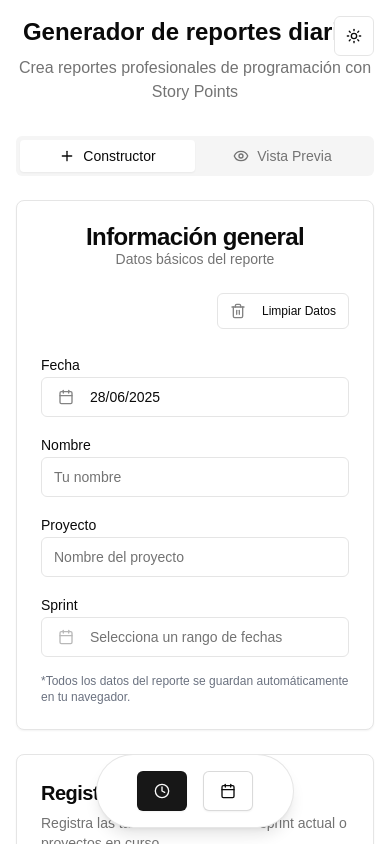
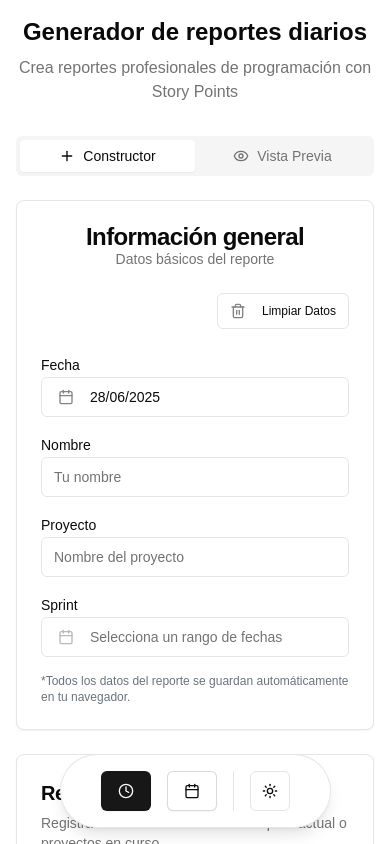
Before and after one commit to danielfr9/report-builder, a Next.js app: page / in a window 390 px wide. Shown: the top 844 px of the page. Built offline with nearby package versions, Linux system fonts and the light colour scheme.

Commit message:
Integrate Separator component and adjust finishDate handling in task mappings for Daily and Weekly reports. Update UI to ensure ThemeToggle visibility on mobile devices, enhancing layout and user experience.

```diff
--- a/app/page.tsx
+++ b/app/page.tsx
@@ -3,6 +3,7 @@
 import DailyReportScreen from "@/components/reports/daily-report-screen";
 import WeeklyReportScreen from "@/components/reports/weekly-report-screen";
 import { Button } from "@/components/ui/button";
+import { Separator } from "@/components/ui/separator";
 import { ThemeToggle } from "@/components/ui/theme-toggle";
 import {
   V3_DAILY_REPORT_STORAGE_KEY,
@@ -259,7 +260,9 @@ export default function ReportBuilder() {
           tasks:
             dailyDataParsed.tasks?.map((task) => ({
               ...task,
-              finishDate: task.finishDate ? parseISO(task.finishDate) : null,
+              finishDate: task.finishDate
+                ? parseISO(task.finishDate)
+                : new Date(),
             })) || [],
           blocks: dailyDataParsed.blocks || [],
           observations: dailyDataParsed.observations || [],
@@ -289,7 +292,9 @@ export default function ReportBuilder() {
           tasks:
             weeklyDataParsed.tasks?.map((task) => ({
               ...task,
-              finishDate: task.finishDate ? parseISO(task.finishDate) : null,
+              finishDate: task.finishDate
+                ? parseISO(task.finishDate)
+                : new Date(),
             })) || [],
           blocks: weeklyDataParsed.blocks || [],
           observations: weeklyDataParsed.observations || [],
@@ -376,7 +381,7 @@ export default function ReportBuilder() {
 
   return (
     <div className="relative p-4 pb-24 min-h-screen bg-background">
-      <div className="fixed top-4 right-4 z-10">
+      <div className="fixed top-4 right-4 z-10 max-md:hidden">
         <ThemeToggle />
       </div>
       <div className={`${reportType === "daily" ? "block" : "hidden"}`}>
@@ -411,6 +416,10 @@ export default function ReportBuilder() {
             <CalendarIcon className="w-4 h-4 md:mr-2" />
             <span className="hidden md:block">Reporte Semanal</span>
           </Button>
+          <Separator orientation="vertical" className="h-10" />
+          <div className="md:hidden">
+            <ThemeToggle />
+          </div>
         </div>
       </div>
     </div>
```
